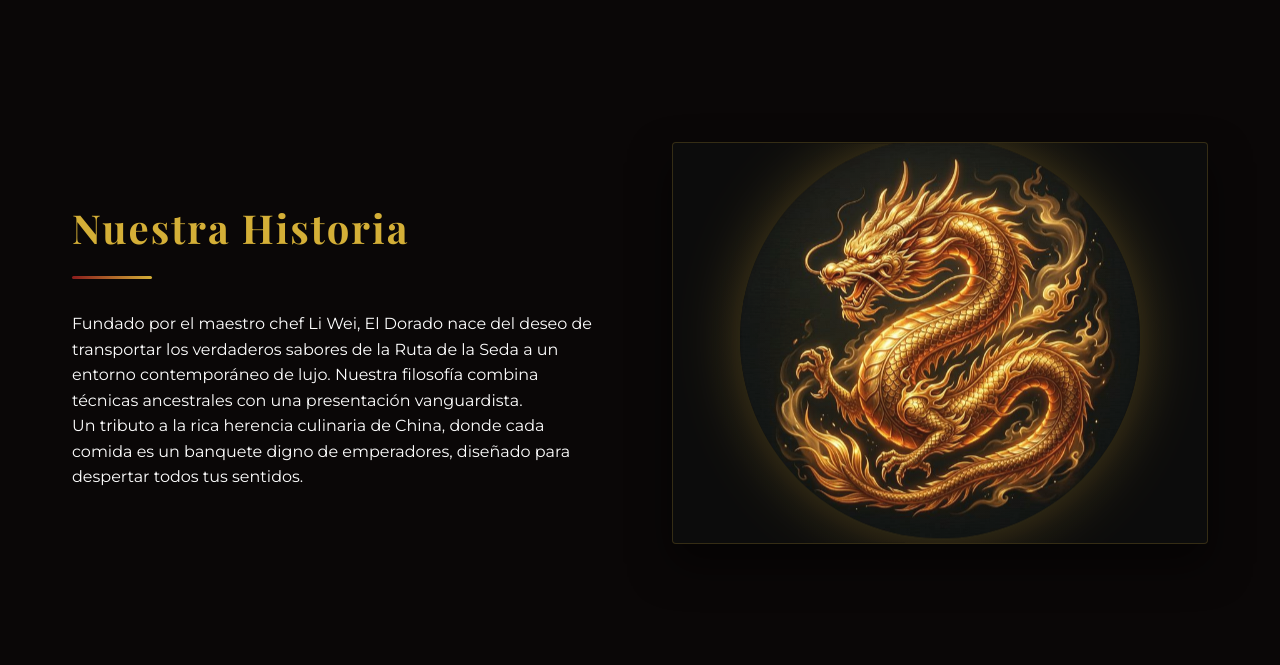
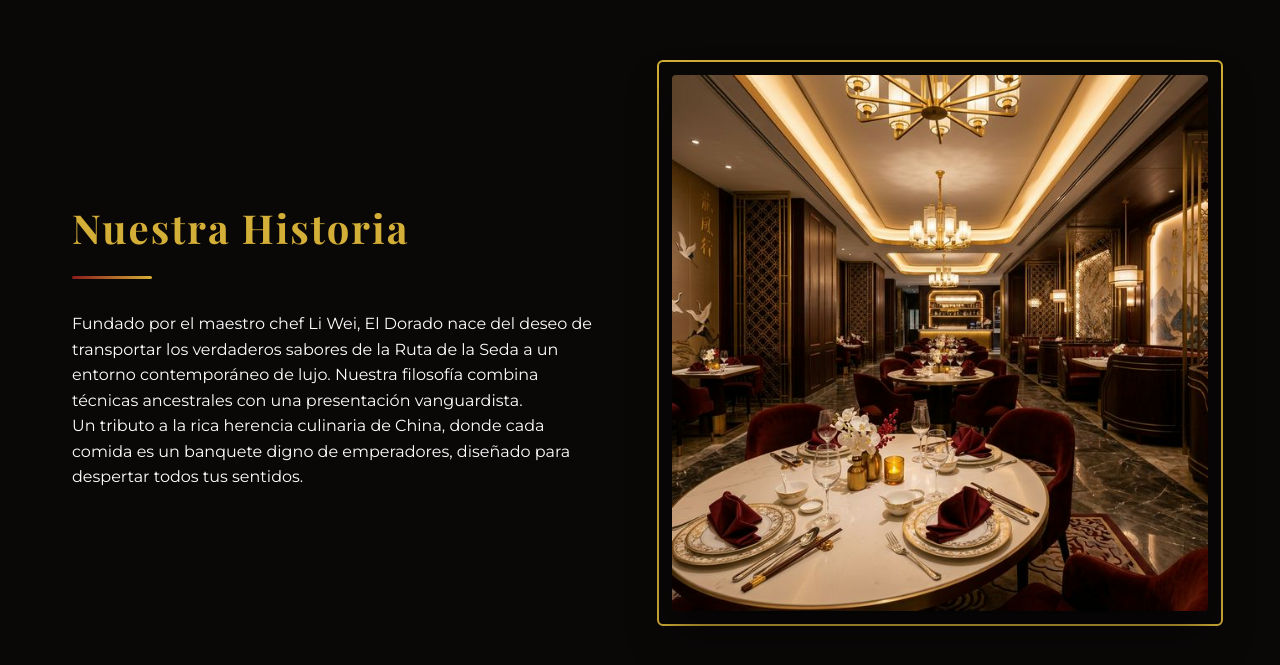
Before and after one commit to simonB3215/proyecto-2, a website built with Vite: page index.html in a window 1280 px wide. Shown: the part 1657-2322 px from the top of the page. Built offline with nearby package versions, Linux system fonts and the light colour scheme; a web font is replaced by a local one.

Commit message:
feat: Enhance image presentation with new inner wrapper and border animation, replace decorative dragon with a restaurant image, and make the scroll indicator a clickable link.

```diff
--- a/index.html
+++ b/index.html
@@ -34,16 +34,18 @@
         <p class="hero-subtitle animate-subtitle">Cocina china de autor en un ambiente elegante y exclusivo.</p>
         <a href="#products" class="btn btn-primary animate-btn">Descubrir el Menú</a>
       </div>
-      <div class="scroll-indicator bounce">
+      <a href="#products" class="scroll-indicator bounce" style="text-decoration: none;">
         ↓
-      </div>
+      </a>
     </section>
 
     <!-- 2. Product Section -->
     <section id="products" class="section slide-transition hidden">
       <div class="container section-grid">
         <div class="image-wrapper">
-          <img src="/products.png" alt="Platos exquisitos de El Dorado" class="product-img" />
+          <div class="img-inner">
+            <img src="/products.png" alt="Platos exquisitos de El Dorado" class="product-img" />
+          </div>
         </div>
         <div class="text-content">
           <h2 class="section-title">El Arte de Nuestro Menú</h2>
@@ -69,8 +71,10 @@
           <p>Fundado por el maestro chef Li Wei, El Dorado nace del deseo de transportar los verdaderos sabores de la Ruta de la Seda a un entorno contemporáneo de lujo. Nuestra filosofía combina técnicas ancestrales con una presentación vanguardista.</p>
           <p>Un tributo a la rica herencia culinaria de China, donde cada comida es un banquete digno de emperadores, diseñado para despertar todos tus sentidos.</p>
         </div>
-        <div class="image-wrapper decorative-dragon">
-          <img src="/dragon.png" alt="Dragón Imperial" class="dragon-motif-img" />
+        <div class="image-wrapper">
+          <div class="img-inner">
+            <img src="/restaurant.png" alt="Interior del Restaurante El Dorado" class="product-img" />
+          </div>
         </div>
       </div>
     </section>
--- a/style.css
+++ b/style.css
@@ -232,6 +232,10 @@ h1, h2, h3, .logo {
   color: var(--primary-color);
   font-size: 2rem;
   z-index: 2;
+  text-decoration: none;
+}
+.scroll-indicator:hover {
+  color: var(--primary-hover);
 }
 
 .bounce {
@@ -261,23 +265,31 @@ h1, h2, h3, .logo {
 .image-wrapper {
   position: relative;
   border-radius: 4px;
+}
+
+.img-inner {
+  border-radius: 4px;
   overflow: hidden;
   box-shadow: 0 20px 40px rgba(0,0,0,0.5);
+  position: relative;
+  z-index: 1; /* keep image above the border */
 }
 
 .image-wrapper::after {
   content: '';
   position: absolute;
-  top: 0; left: 0; right: 0; bottom: 0;
+  top: -15px; left: -15px; right: -15px; bottom: -15px;
   border: 2px solid var(--primary-color);
-  transform: translate(15px, 15px);
   pointer-events: none;
-  transition: transform 0.4s ease;
+  transition: all 0.4s ease;
+  z-index: 0; /* place behind the image */
+  border-radius: 6px;
 }
 
 /* ===== Image Hover (Animation 2) ===== */
 .image-wrapper:hover::after {
-  transform: translate(0, 0);
+  top: -5px; left: -5px; right: -5px; bottom: -5px;
+  border-color: var(--primary-hover);
 }
 
 .product-img {
@@ -314,34 +326,6 @@ h1, h2, h3, .logo {
 
 /* ===== About Us Section ===== */
 #about { background-color: var(--bg-darker); }
-
-.decorative-dragon {
-  display: flex;
-  justify-content: center;
-  align-items: center;
-  min-height: 400px;
-  background: radial-gradient(circle, rgba(212,175,55,0.1) 0%, rgba(12,12,12,1) 70%);
-  border: 1px solid rgba(212,175,55,0.2);
-}
-
-.decorative-dragon::after { display: none; }
-
-/* Continuous Animation (Animation 3) */
-.dragon-motif-img {
-  width: 80%;
-  max-width: 400px;
-  height: auto;
-  border-radius: 50%;
-  box-shadow: 0 0 60px rgba(212, 175, 55, 0.3);
-  animation: float 6s ease-in-out infinite;
-  mix-blend-mode: screen;
-}
-
-@keyframes float {
-  0% { transform: translateY(0); }
-  50% { transform: translateY(-20px); }
-  100% { transform: translateY(0); }
-}
 
 /* ===== Gallery & Reviews Section ===== */
 .gallery-grid {
```
Also changed, not shown: public/restaurant.png (added).
